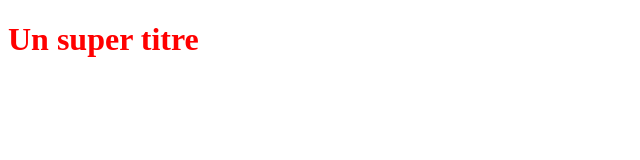
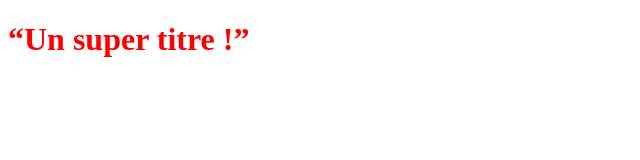
Before and after one commit to sandrine42/OpenclassroomsProject, a plain HTML site: page index.html in a window 1280 px wide. Shown: the whole page, without its empty margins (0-640 px from the left). Drawn offline with Linux system fonts and the light colour scheme.

Commit message:
Modification du titre H1

```diff
--- a/index.html
+++ b/index.html
@@ -5,6 +5,6 @@
    <link rel="stylesheet" type="text/css" href="styles.css">
 </head>
 <body>
-   <h1>Un super titre</h1>
+   <h1>“Un super titre !”</h1>
 </body>
 </html>
```
